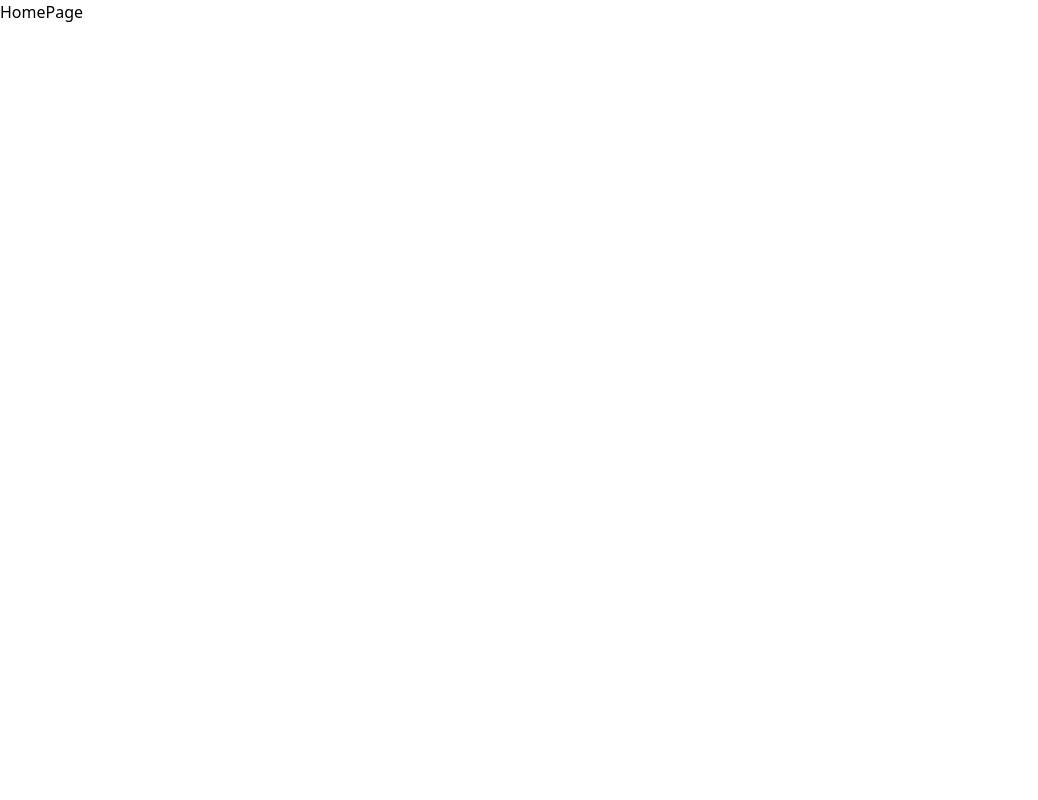
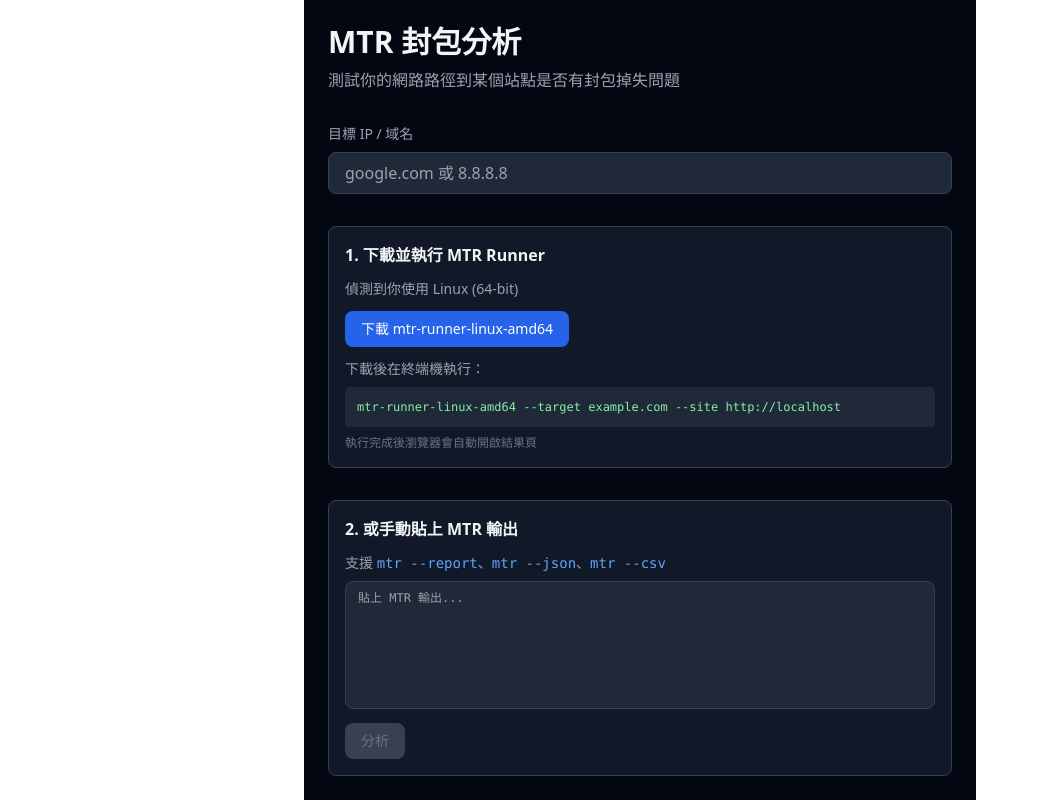
Before and after one commit to adalf0722/mtr-web, a React (Vite) app: page / in a window 1280 px wide. Shown: the whole page, without its empty margins (0-1038 px from the left). Built offline with nearby package versions, Linux system fonts and the light colour scheme.

Commit message:
feat: add ResultPage and HomePage

```diff
--- a/src/pages/HomePage.tsx
+++ b/src/pages/HomePage.tsx
@@ -1,3 +1,107 @@
+import { useState } from 'react'
+import { useNavigate } from 'react-router-dom'
+import { parseMtr } from '../lib/parseMtr'
+import { encodeData } from '../lib/encode'
+
+function detectOs(): 'mac' | 'windows' | 'linux' {
+  const ua = navigator.userAgent.toLowerCase()
+  if (ua.includes('win')) return 'windows'
+  if (ua.includes('mac')) return 'mac'
+  return 'linux'
+}
+
+const CLI_DOWNLOADS = {
+  mac:     { label: 'macOS (Apple Silicon)', file: 'mtr-runner-darwin-arm64' },
+  windows: { label: 'Windows (64-bit)',       file: 'mtr-runner-windows-amd64.exe' },
+  linux:   { label: 'Linux (64-bit)',          file: 'mtr-runner-linux-amd64' },
+}
+
+const RELEASES_URL = 'https://github.com/YOUR_ORG/mtr-runner/releases/latest/download'
+
 export default function HomePage() {
-  return <div>HomePage</div>
+  const [target, setTarget] = useState('')
+  const [pasteText, setPasteText] = useState('')
+  const [error, setError] = useState('')
+  const navigate = useNavigate()
+  const os = detectOs()
+  const download = CLI_DOWNLOADS[os]
+
+  async function handlePaste() {
+    setError('')
+    try {
+      const trimmed = pasteText.trim()
+      const parsed = parseMtr(trimmed)
+      const asJson = JSON.stringify({
+        report: {
+          mtr: { dst: parsed.target, src: '', tos: 0, psize: 64, bitpattern: 0, tests: 10 },
+          hubs: parsed.hops.map(h => ({
+            count: h.hop,
+            host: h.hosts[0],
+            'Loss%': h.loss,
+            Snt: h.sent,
+            Avg: h.avg,
+            Best: h.best,
+            Wrst: h.worst,
+            StDev: h.stddev,
+          })),
+        },
+      })
+      const data = await encodeData(asJson)
+      navigate(`/result?data=${data}`)
+    } catch (e) {
+      setError(`無法解析：${e instanceof Error ? e.message : String(e)}`)
+    }
+  }
+
+  const cliCmd = `${download.file} --target ${target || 'example.com'} --site ${typeof window !== 'undefined' ? window.location.origin : 'https://your-site.com'}`
+
+  return (
+    <div className="min-h-screen bg-gray-950 text-gray-100 p-6 max-w-2xl mx-auto">
+      <h1 className="text-3xl font-bold mb-2">MTR 封包分析</h1>
+      <p className="text-gray-400 mb-8">測試你的網路路徑到某個站點是否有封包掉失問題</p>
+
+      <div className="mb-8">
+        <label className="block text-sm text-gray-400 mb-2">目標 IP / 域名</label>
+        <input
+          className="w-full bg-gray-800 border border-gray-700 rounded-lg px-4 py-2 text-gray-100 focus:outline-none focus:border-blue-500"
+          placeholder="google.com 或 8.8.8.8"
+          value={target}
+          onChange={e => setTarget(e.target.value)}
+        />
+      </div>
+
+      <div className="mb-8 p-4 bg-gray-900 rounded-lg border border-gray-700">
+        <h2 className="font-semibold mb-3">1. 下載並執行 MTR Runner</h2>
+        <p className="text-gray-400 text-sm mb-3">偵測到你使用 {download.label}</p>
+        <a
+          href={`${RELEASES_URL}/${download.file}`}
+          className="inline-block bg-blue-600 hover:bg-blue-500 text-white px-4 py-2 rounded-lg text-sm mb-3"
+        >
+          下載 {download.file}
+        </a>
+        <p className="text-gray-400 text-sm mb-2">下載後在終端機執行：</p>
+        <pre className="bg-gray-800 rounded p-3 text-xs text-green-300 overflow-x-auto">{cliCmd}</pre>
+        <p className="text-gray-500 text-xs mt-2">執行完成後瀏覽器會自動開啟結果頁</p>
+      </div>
+
+      <div className="p-4 bg-gray-900 rounded-lg border border-gray-700">
+        <h2 className="font-semibold mb-3">2. 或手動貼上 MTR 輸出</h2>
+        <p className="text-gray-400 text-sm mb-2">支援 <code className="text-blue-400">mtr --report</code>、<code className="text-blue-400">mtr --json</code>、<code className="text-blue-400">mtr --csv</code></p>
+        <textarea
+          className="w-full bg-gray-800 border border-gray-700 rounded-lg px-3 py-2 text-xs font-mono text-gray-300 focus:outline-none focus:border-blue-500 h-32 resize-none"
+          placeholder="貼上 MTR 輸出..."
+          value={pasteText}
+          onChange={e => setPasteText(e.target.value)}
+        />
+        {error && <p className="text-red-400 text-xs mt-1">{error}</p>}
+        <button
+          className="mt-2 bg-blue-600 hover:bg-blue-500 disabled:bg-gray-700 disabled:text-gray-500 text-white px-4 py-2 rounded-lg text-sm"
+          disabled={!pasteText.trim()}
+          onClick={handlePaste}
+        >
+          分析
+        </button>
+      </div>
+    </div>
+  )
 }
--- a/src/pages/ResultPage.tsx
+++ b/src/pages/ResultPage.tsx
@@ -1,3 +1,66 @@
+import { useEffect, useState } from 'react'
+import { useSearchParams } from 'react-router-dom'
+import { decodeData } from '../lib/encode'
+import { parseMtr } from '../lib/parseMtr'
+import { analyze } from '../lib/analyze'
+import { lookupAsn } from '../lib/asn'
+import HopTable from '../components/HopTable'
+import SummaryBox from '../components/SummaryBox'
+import type { AnalysisResult } from '../types'
+
+type State = { phase: 'loading' } | { phase: 'error'; message: string } | { phase: 'done'; result: AnalysisResult }
+
 export default function ResultPage() {
-  return <div>ResultPage</div>
+  const [searchParams] = useSearchParams()
+  const [state, setState] = useState<State>({ phase: 'loading' })
+
+  useEffect(() => {
+    const data = searchParams.get('data')
+    if (!data) { setState({ phase: 'error', message: '缺少 data 參數' }); return }
+
+    ;(async () => {
+      try {
+        const json = await decodeData(data)
+        const parsed = parseMtr(json)
+        const result = analyze(parsed.target, parsed.hops)
+
+        setState({ phase: 'done', result })
+
+        const enriched = await Promise.all(
+          result.hops.map(async hop => {
+            const info = await lookupAsn(hop.hosts[0])
+            return info ? { ...hop, asn: info.asn, isp: info.isp } : hop
+          })
+        )
+        setState({ phase: 'done', result: { ...result, hops: enriched } })
+      } catch (e) {
+        setState({ phase: 'error', message: `解析失敗：${e instanceof Error ? e.message : String(e)}` })
+      }
+    })()
+  }, [searchParams])
+
+  if (state.phase === 'loading') {
+    return <div className="min-h-screen bg-gray-950 text-gray-100 flex items-center justify-center">
+      <p className="text-gray-400">分析中...</p>
+    </div>
+  }
+
+  if (state.phase === 'error') {
+    return <div className="min-h-screen bg-gray-950 text-gray-100 flex items-center justify-center">
+      <p className="text-red-400">{state.message}</p>
+    </div>
+  }
+
+  const { result } = state
+  return (
+    <div className="min-h-screen bg-gray-950 text-gray-100 p-6 max-w-5xl mx-auto">
+      <h1 className="text-2xl font-bold mb-1">MTR 分析報告</h1>
+      <p className="text-gray-400 mb-6 text-sm">目標：{result.target}</p>
+      <div className="mb-4">
+        <SummaryBox summary={result.summary} healthy={result.healthy} />
+      </div>
+      <HopTable hops={result.hops} />
+      <p className="mt-6 text-xs text-gray-600">此頁面 URL 可直接分享，所有資料儲存在網址中，不上傳任何伺服器。</p>
+    </div>
+  )
 }
```
